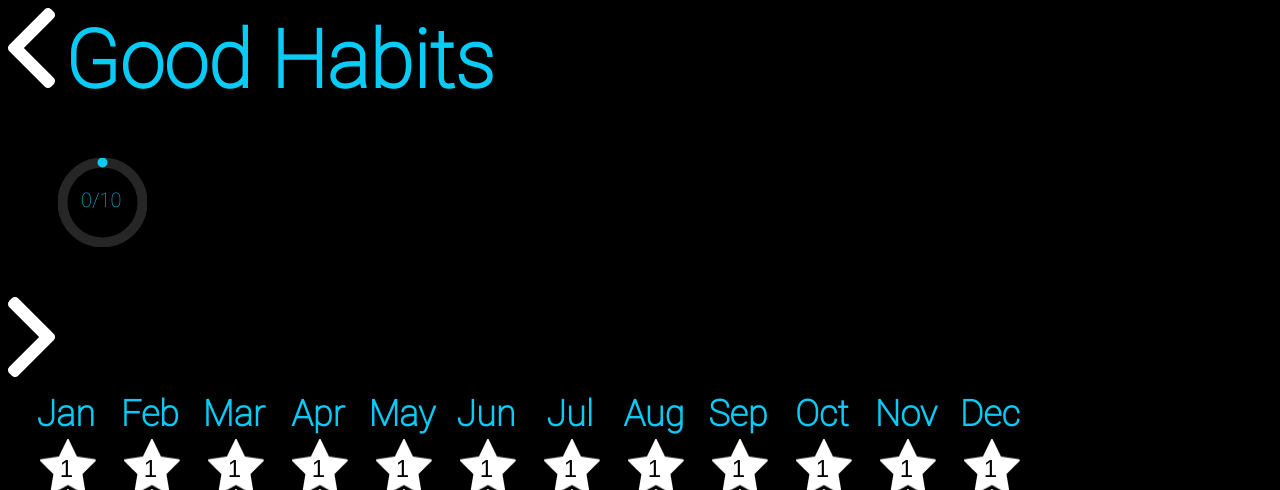
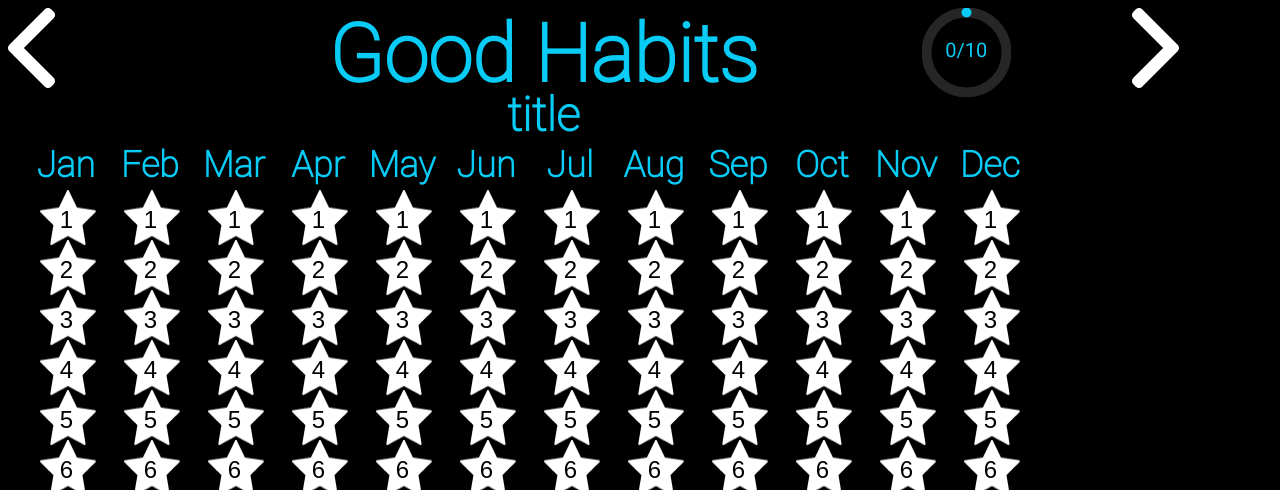
Before and after one commit to FutureNathan/Habit-Calendar, a Flask app: page / in a window 1280 px wide. Shown: the top 490 px of the page. Run offline with Flask 2, Linux system fonts and the light colour scheme; data comes from the database, SQL or seed files in the repository; some libraries are stand-ins or nearby versions.

Commit message:
front end gui styles

```diff
--- /dev/null
+++ b/static/css/header-style.css
@@ -0,0 +1,29 @@
+.left {
+    grid-area: l_eft;
+}
+.c_enter{
+    grid-area: c_top;
+}
+
+.circle{
+    grid-area: p_circle;
+}
+.right{
+    grid-area:r_ight;
+}
+
+
+.header {
+
+    display: grid;
+    grid-template-areas:
+    'l_eft c_top c_top c_top  p_circle r_ight';
+    margin: 0px;
+  }
+
+.c_enter{
+  text-align: center;
+}
+.in_text{
+    height:50px;
+}
--- a/static/css/loading-bar.css
+++ b/static/css/loading-bar.css
@@ -39,7 +39,6 @@
 } */
 
 .prog-body{
-  padding: 50px;
   position: relative;
   text-align:center;
 }
@@ -48,6 +47,6 @@
   padding-left: 23px;
   padding-top: 30px;
   color:  #08CCF6;
-  font-family: Roboto-thin;
+  font-family: Roboto;
   font-size: 20px;
 }
--- a/templates/index.html
+++ b/templates/index.html
@@ -4,6 +4,7 @@
 <head>
     <meta charset="utf-8">
     <title>Habit Calendar</title>
+    <link href="{{url_for('static',filename = 'css/header-style.css')}}" rel="stylesheet">
     <link href="{{url_for('static',filename = 'css/star-style.css')}}" rel="stylesheet">
     <link href="{{url_for('static',filename = 'css/calendar-style.css')}}" rel="stylesheet">
 
@@ -46,19 +47,26 @@
 <body>
 
     <div class="header" style="width:100%">
-        <img src="/static/assets/Back Arrow.png" id="left_btn" style="display: inline" onclick="back()">
-        <H1 style="display: inline">Good Habits</H1>
+        <img class="left" src="/static/assets/Back Arrow.png" id="left_btn" onclick="back()">
 
-        <div class="prog-body">
-            <div id="prog" class="ldBar label-center" data-preset="circle" data-stroke="#08CCF6">
-                <div class="prog-text" id='prog-text-val'>0/10</div>
-            </div>
-            <!-- <div class="prog-text" id='prog-text-val'>0/10</div> -->
+        <div class="c_enter" style="height: 50px;margin-bottom: 80px;">
+            <H1 class='in_text' style="height: 30px;margin-top: 0px;margin-bottom: 0px;">Good Habits</H1>
+            <H3 class='in_text' style="height: 30px;margin-top: 50px; margin-bottom:50px;"> title</H3>
         </div>
 
-        <img src="/static/assets/Back Arrow.png" style="transform: rotate(180deg); display: inline" id="right_btn"
+        <div class="circle" style="height: 100px; width:100px;">
+            <div class="prog-body" style="height: 100px; width:100px;">
+                <div id="prog" class="ldBar label-center" data-preset="circle" data-stroke="#08CCF6">
+                    <div class="prog-text" id='prog-text-val'>0/10</div>
+                </div>
+                <!-- <div class="prog-text" id='prog-text-val'>0/10</div> -->
+            </div>
+        </div>
+
+        <img class="right" src="/static/assets/Back Arrow.png" style="transform: rotate(180deg);" id="right_btn"
             onclick="next()">
     </div>
+
     <div class="calendar center">
         <table id="calender-table">
 
```
